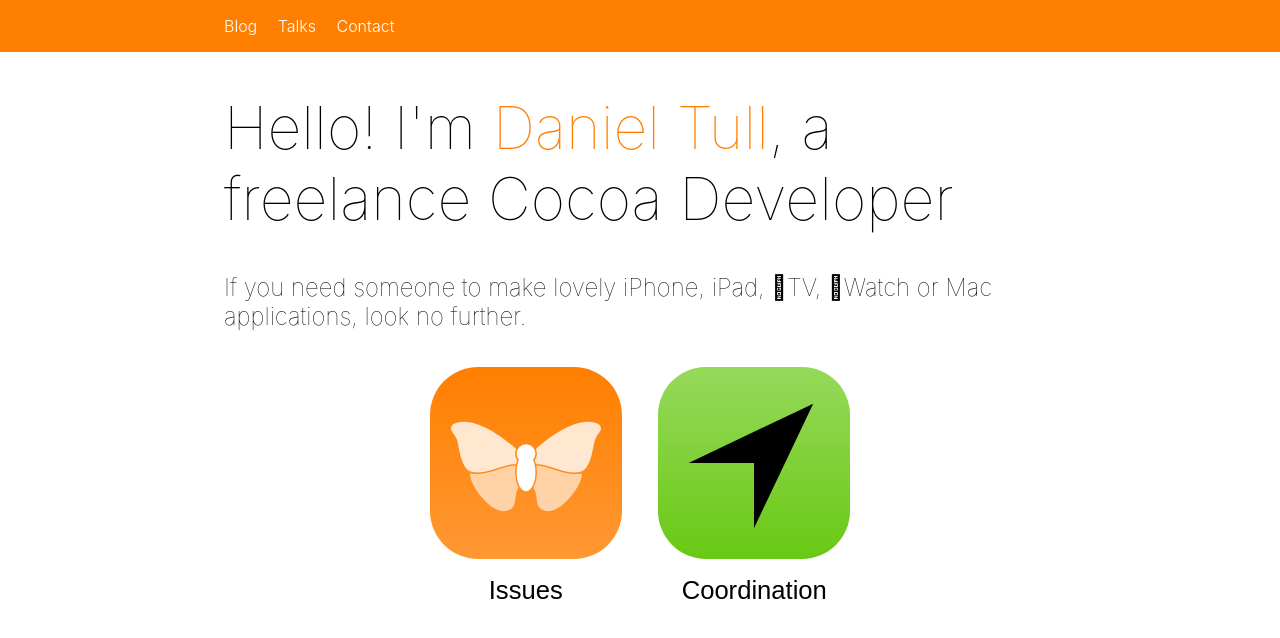
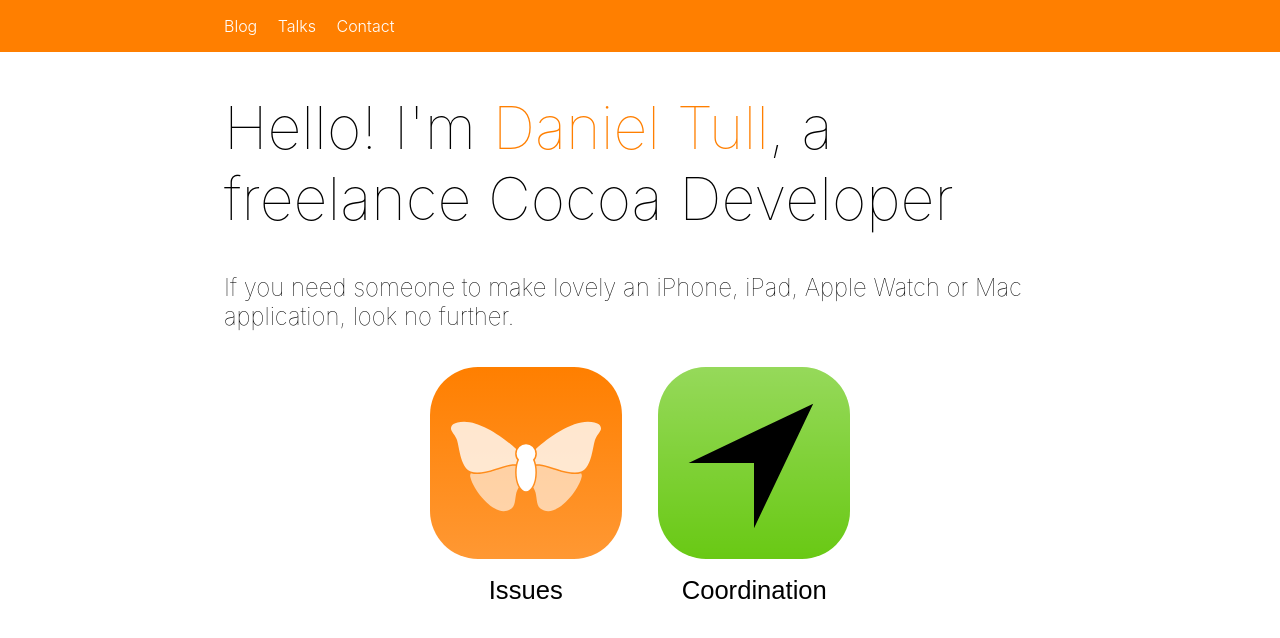
Before and after one commit to danielctull/danielctull.github.com, a Jekyll site: the page built from index.html, in a window 1280 px wide. Shown: the top 638 px of the page. Built offline with Jekyll 4.4.1, drawn with Linux system fonts in a browser that asks for light colours.

Commit message:
Update tagline

```diff
--- a/index.html
+++ b/index.html
@@ -4,4 +4,4 @@ title: Daniel Tull
 ---
 
 <h1>Hello! I'm <span class="highlight">Daniel Tull</span>, a freelance Cocoa Developer</h1>
-<h2>If you need someone to make lovely iPhone, iPad, TV, Watch or Mac applications, look no further.</h2>
+<h2>If you need someone to make lovely an iPhone, iPad, Apple Watch or Mac application, look no further.</h2>
```
